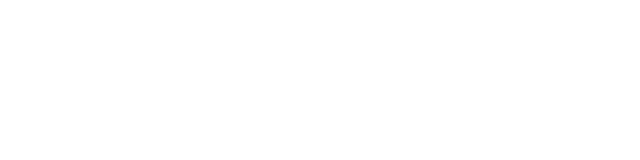
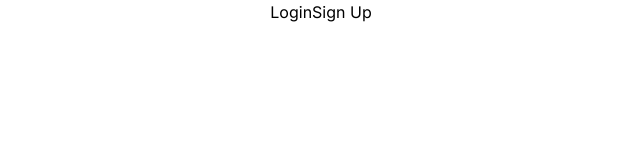
Before and after one commit to joshming/VideoMango, a Next.js app in the folder frontend/meerkat-video/: page / in a window 1280 px wide. Shown: the top 160 px of the page, without its empty margins (319-959 px from the left). Built offline with nearby package versions, Linux system fonts and the light colour scheme.

Commit message:
add links to the new pages

```diff
--- a/frontend/meerkat-video/src/app/page.tsx
+++ b/frontend/meerkat-video/src/app/page.tsx
@@ -1,9 +1,11 @@
 import Video from "@/app/_components/VideoComponent";
+import Link from "next/link";
 
 export default function Home() {
   return (
     <main className="flex justify-center">
-
+      <Link href={`/login`}> Login </Link>
+      <Link href={`/signup`}> Sign Up </Link>
     </main>
   );
 }
```
